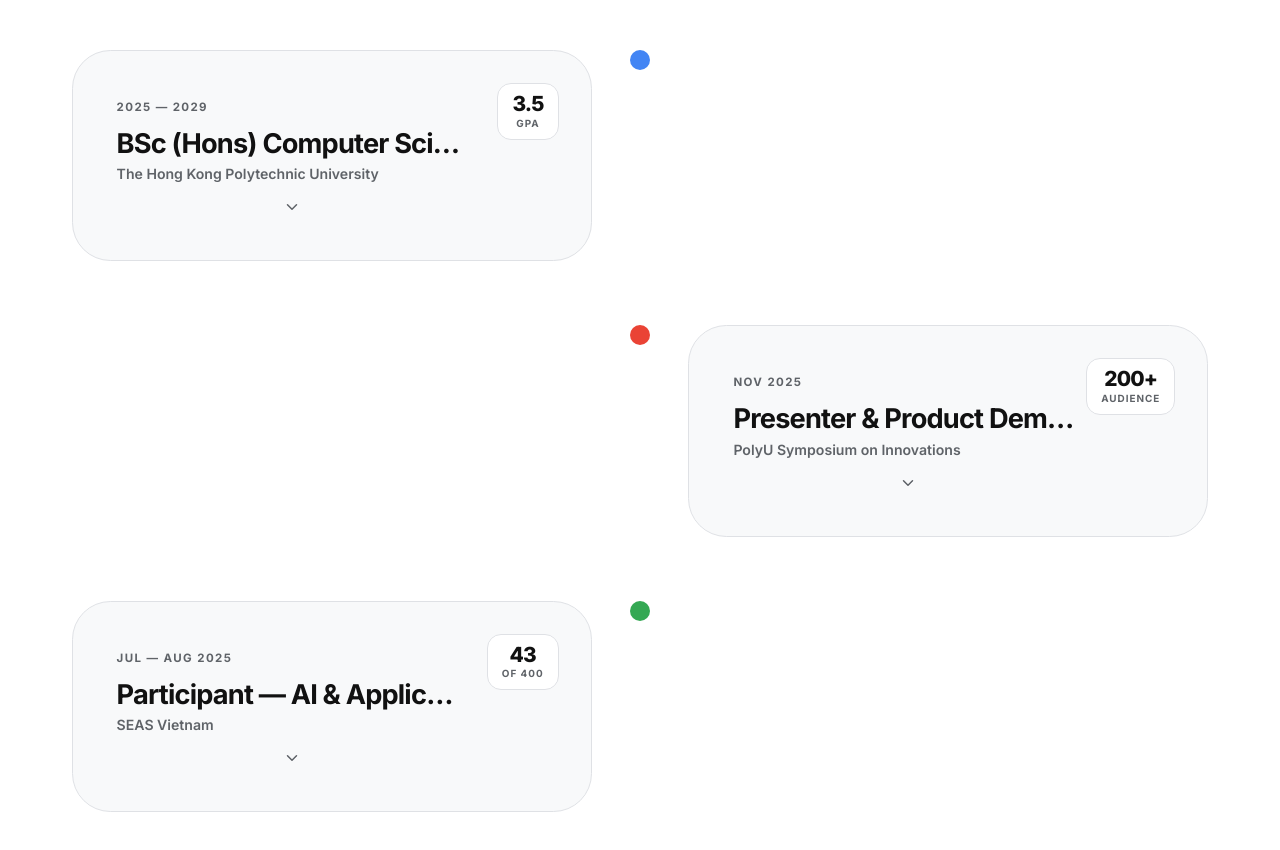
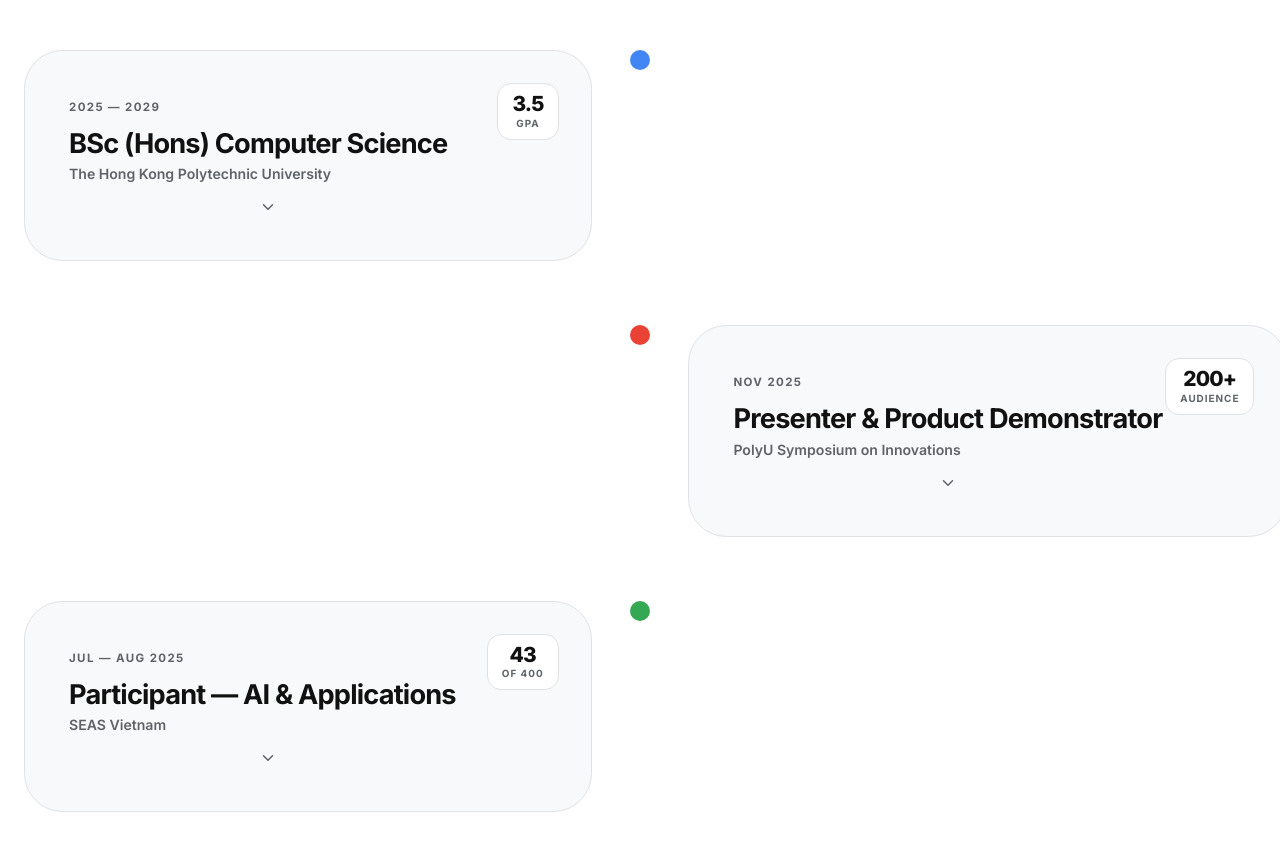
Before and after one commit to lighthouse16/portfolio, a Next.js app: page / in a window 1280 px wide. Shown: the part 3380-4230 px from the top of the page. Built offline with nearby package versions, Linux system fonts and the light colour scheme.

Commit message:
Stretch card to fit text

```diff
--- a/src/components/Experience.module.css
+++ b/src/components/Experience.module.css
@@ -106,7 +106,7 @@
 /* ── card ── */
 .card {
   position: relative;
-  width: min(100%, 520px);
+  width: min(100%, max(520px, max-content));
   padding: clamp(28px, 4vw, 44px);
   background: var(--paper);
   border: 1px solid var(--line);
@@ -226,8 +226,6 @@
   margin-bottom: 6px;
   color: var(--ink);
   white-space: nowrap;
-  overflow: hidden;
-  text-overflow: ellipsis;
 }
 
 .org {
```
